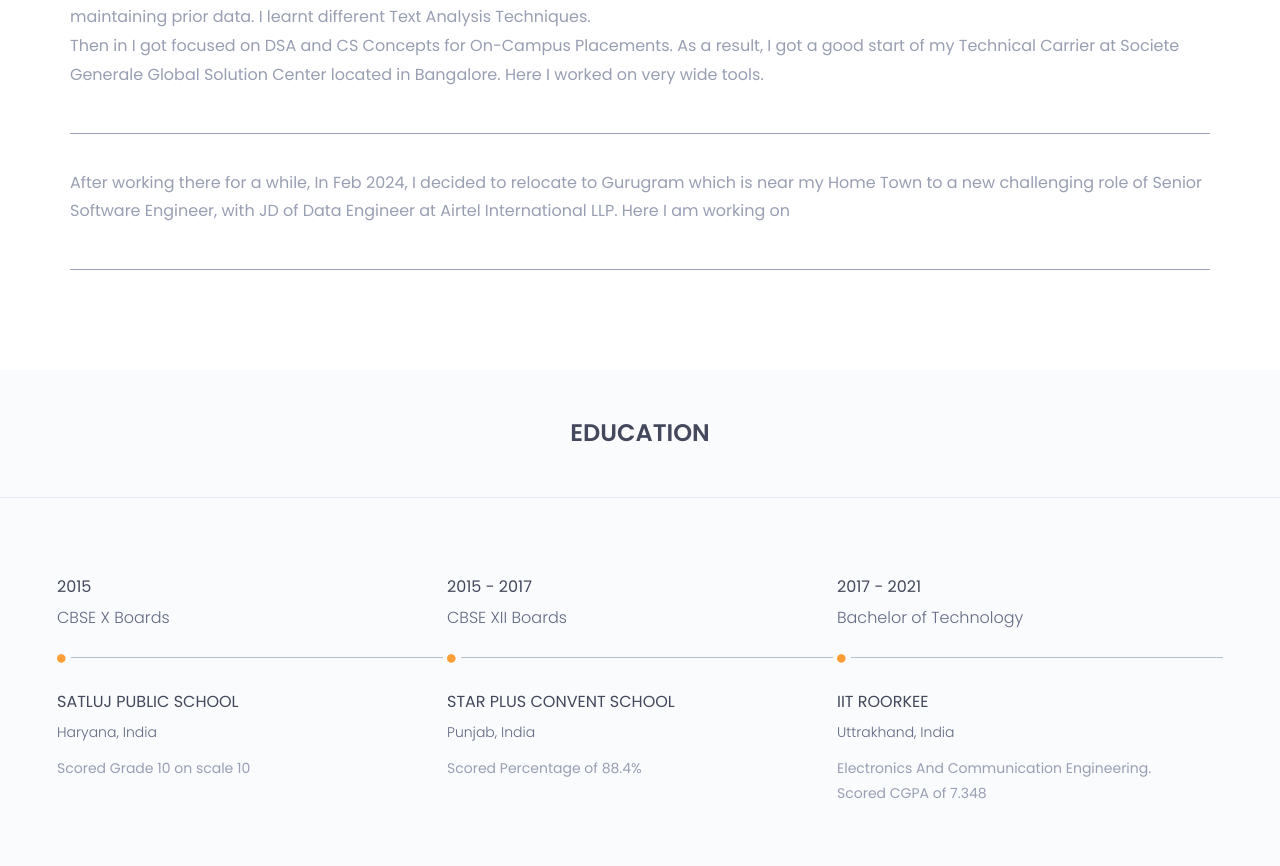
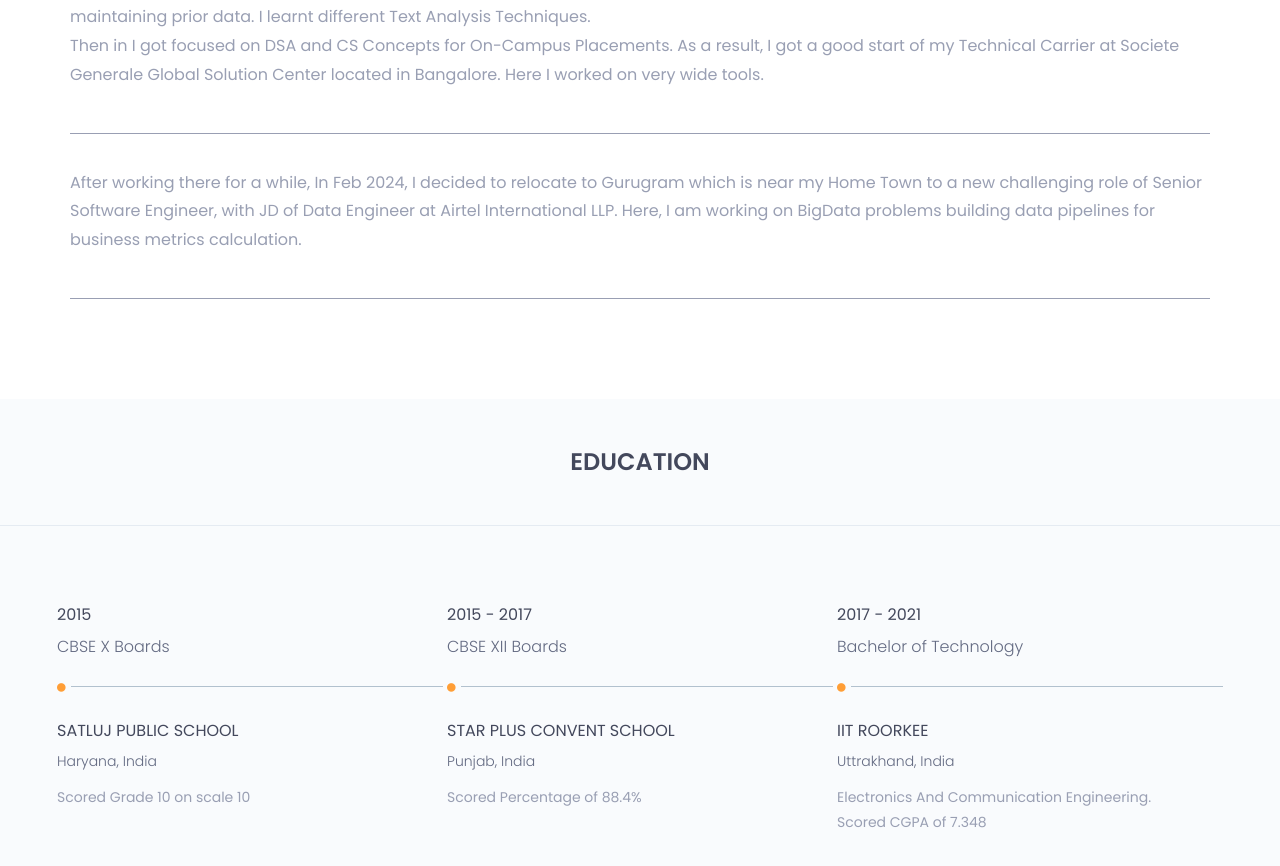
Before and after one commit to whuuno/whuuno.github.io, a plain HTML site: page index.html in a window 1280 px wide. Shown: the part 1801-2667 px from the top of the page. Drawn offline with nearby package versions, Linux system fonts and the light colour scheme.

Commit message:
Completing About text

```diff
--- a/index.html
+++ b/index.html
@@ -104,8 +104,7 @@
 								</p>
 								<p>
 									After working there for a while, In Feb 2024, I decided to relocate to Gurugram which is near my Home Town to a new challenging role of Senior Software Engineer, with JD of Data Engineer at Airtel International LLP.
-									Here I am working on
-
+									Here, I am working on BigData problems building data pipelines for business metrics calculation.
 								</p>
 							</div>
 						</div>
```
